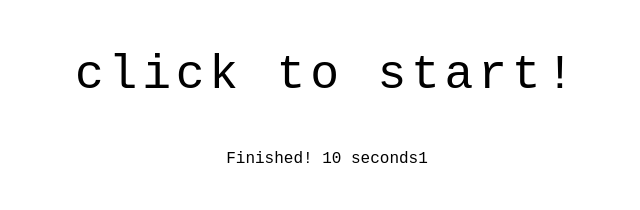
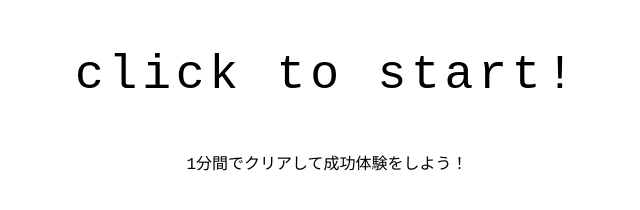
Before and after one commit to shimakimi/typeinggame, a plain HTML site: page index.html in a window 1280 px wide. Shown: the whole page, without its empty margins (313-953 px from the left). Drawn offline with Linux system fonts and the light colour scheme.

Commit message:
Add files via upload

```diff
--- a/index.html
+++ b/index.html
@@ -8,7 +8,7 @@
 </head>
 <body>
   <p id="target">click to start!</p>
-  <p id="result">Finished! 10 seconds1</p>
+  <p id="result">1分間でクリアして成功体験をしよう！</p>
   <script src="js/main.js"></Script>
 </body>
 </html>
```
